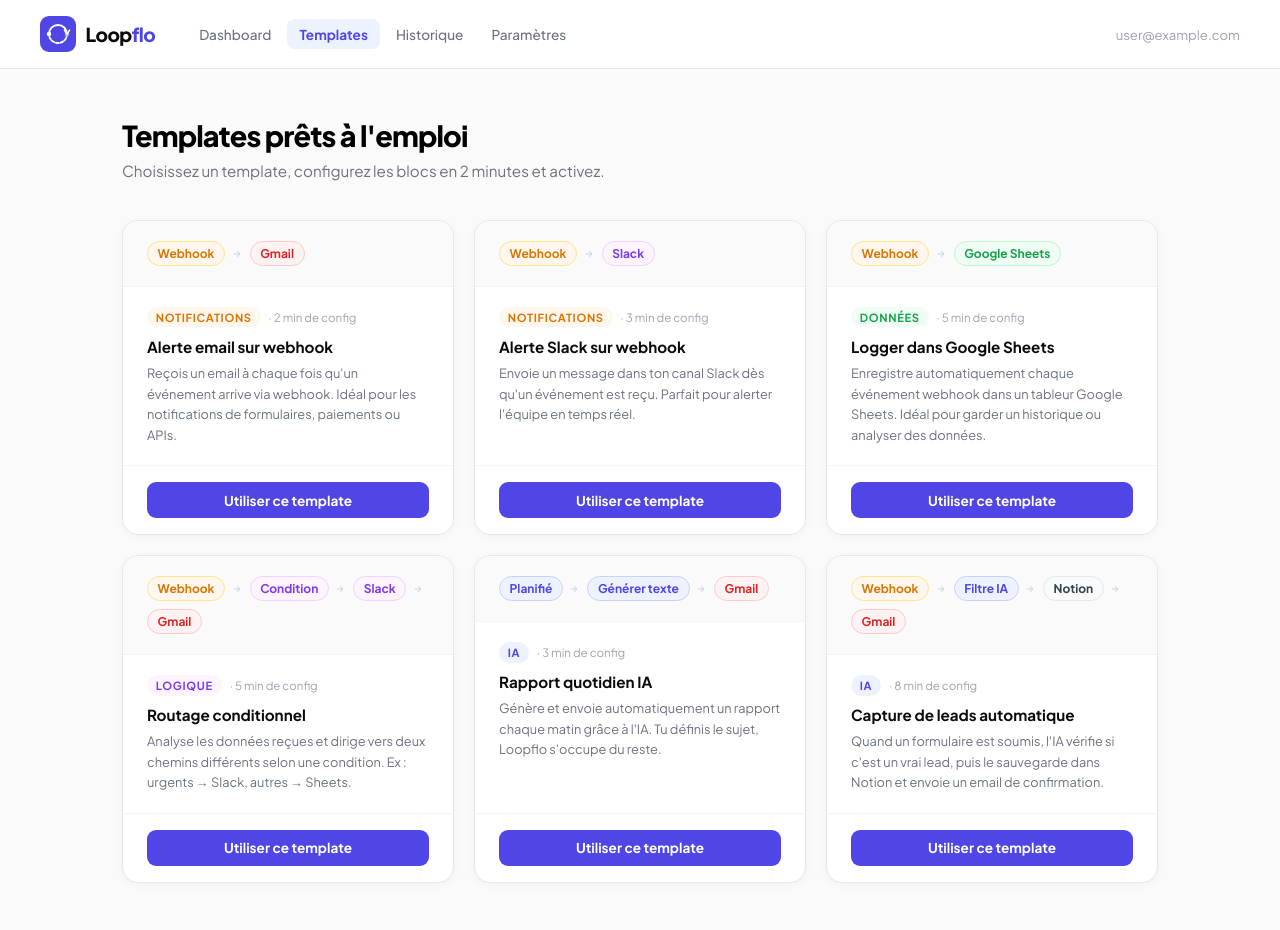
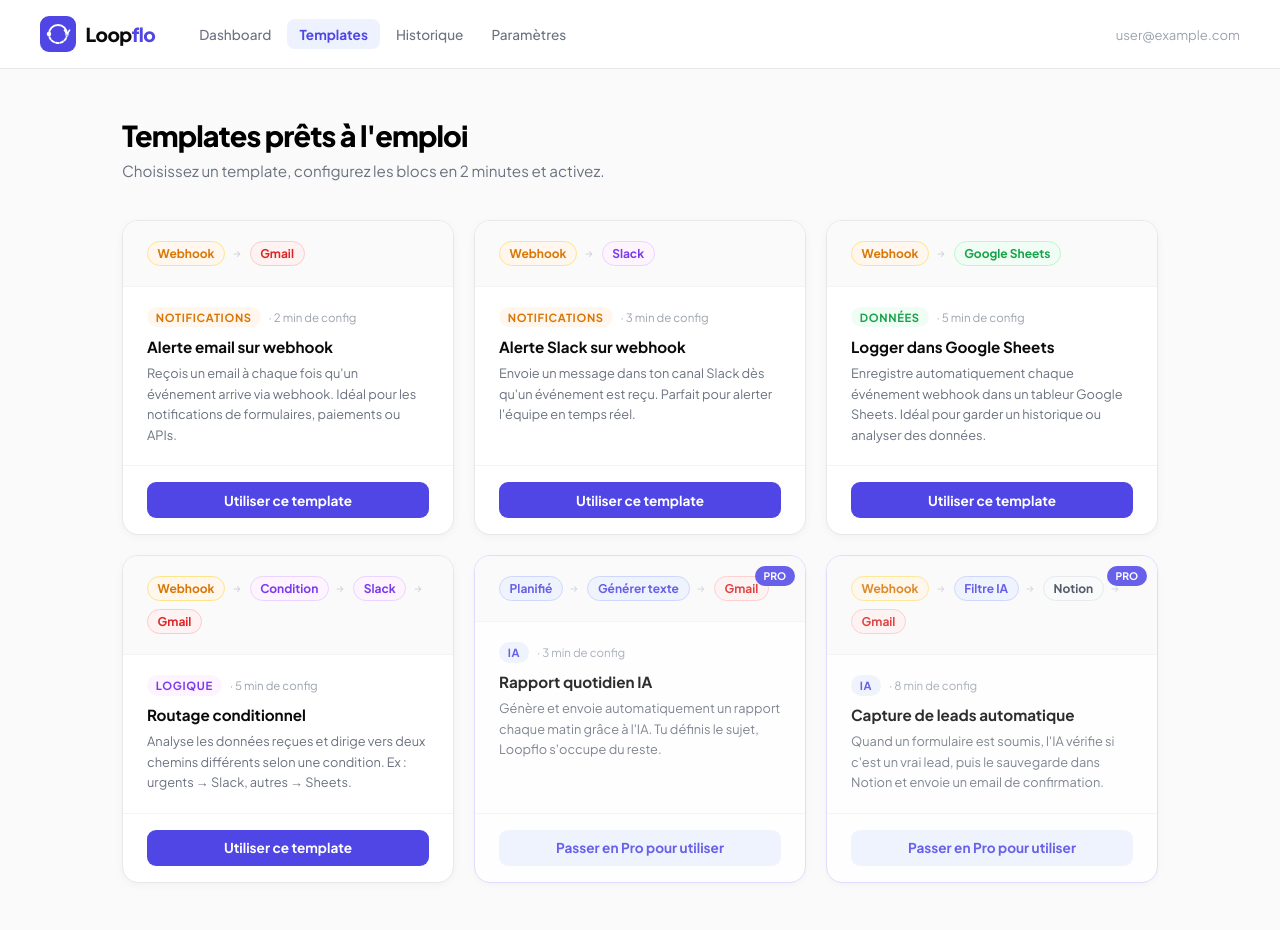
Before and after one commit to colindalaska64-boop/flowforge, a Next.js app: page /dashboard/templates in a window 1280 px wide. Shown: the top 930 px of the page. Built offline with nearby package versions, Linux system fonts and the light colour scheme; no server answers; the database is empty; sample sign-in values are in the browser's storage.

Commit message:
feat: lock Pro templates for free users, show upgrade prompt

```diff
--- a/app/dashboard/templates/page.tsx
+++ b/app/dashboard/templates/page.tsx
@@ -1,9 +1,11 @@
 "use client";
 import { useSession } from "next-auth/react";
 import { useRouter } from "next/navigation";
-import { useEffect } from "react";
+import { useEffect, useState } from "react";
 import Logo from "@/components/Logo";
 import { templates } from "@/lib/templates";
+
+const AI_TOOLS = ["Filtre IA", "Générer texte"];
 
 const toolColors: Record<string, { bg: string; color: string; border: string }> = {
   "Webhook":       { bg: "#FFF7ED", color: "#D97706", border: "#FDE68A" },
@@ -27,12 +29,21 @@
 export default function TemplatesPage() {
   const { data: session, status } = useSession();
   const router = useRouter();
+  const [userPlan, setUserPlan] = useState<string>("free");
 
   useEffect(() => {
     if (status === "unauthenticated") router.push("/login");
   }, [status, router]);
 
+  useEffect(() => {
+    if (status === "authenticated") {
+      fetch("/api/user/plan").then(r => r.json()).then(d => setUserPlan(d.plan || "free")).catch(() => {});
+    }
+  }, [status]);
+
   if (status === "loading") return null;
+
+  const canUseAI = userPlan === "pro" || userPlan === "business";
 
   return (
     <>
@@ -77,14 +88,19 @@
         <div style={{ display:"grid", gridTemplateColumns:"repeat(3,1fr)", gap:"1.25rem" }}>
           {templates.map((tpl) => {
             const cat = categoryColors[tpl.category] || { bg: "#F9FAFB", color: "#6B7280" };
+            const needsPro = tpl.tools.some(t => AI_TOOLS.includes(t));
+            const locked = needsPro && !canUseAI;
             return (
               <div
                 key={tpl.slug}
                 className="template-card"
-                style={{ background:"#fff", border:"1px solid #E5E7EB", borderRadius:16, overflow:"hidden", boxShadow:"0 2px 8px rgba(0,0,0,.04)", display:"flex", flexDirection:"column" }}
+                style={{ background:"#fff", border:`1px solid ${locked?"#DDD6FE":"#E5E7EB"}`, borderRadius:16, overflow:"hidden", boxShadow:"0 2px 8px rgba(0,0,0,.04)", display:"flex", flexDirection:"column", opacity: locked ? 0.85 : 1 }}
               >
                 {/* Preview visuelle */}
-                <div style={{ background:"#FAFAFA", borderBottom:"1px solid #F3F4F6", padding:"1.25rem 1.5rem", display:"flex", alignItems:"center", gap:".5rem", flexWrap:"wrap" }}>
+                <div style={{ background:"#FAFAFA", borderBottom:"1px solid #F3F4F6", padding:"1.25rem 1.5rem", display:"flex", alignItems:"center", gap:".5rem", flexWrap:"wrap", position:"relative" }}>
+                  {needsPro && (
+                    <span style={{ position:"absolute", top:10, right:10, fontSize:".65rem", fontWeight:700, background:"#4F46E5", color:"#fff", padding:".2rem .55rem", borderRadius:100 }}>PRO</span>
+                  )}
                   {tpl.tools.map((tool, i) => {
                     const s = toolColors[tool] || { bg: "#F3F4F6", color: "#6B7280", border: "#E5E7EB" };
                     return (
@@ -120,6 +136,14 @@
 
                 {/* CTA */}
                 <div style={{ padding:"1rem 1.5rem", borderTop:"1px solid #F3F4F6" }}>
+                  {locked ? (
+                    <a
+                      href="/pricing"
+                      style={{ display:"block", textAlign:"center", background:"#EEF2FF", color:"#4F46E5", fontSize:".85rem", fontWeight:700, padding:".6rem", borderRadius:9, textDecoration:"none" }}
+                    >
+                      Passer en Pro pour utiliser
+                    </a>
+                  ) : (
                     <a
                       href={`/dashboard/workflows/new?template=${tpl.slug}`}
                       className="use-btn"
@@ -127,6 +151,7 @@
                     >
                       Utiliser ce template
                     </a>
+                  )}
                 </div>
               </div>
             );
```
Lines whose indentation alone changed are shown as unchanged.
